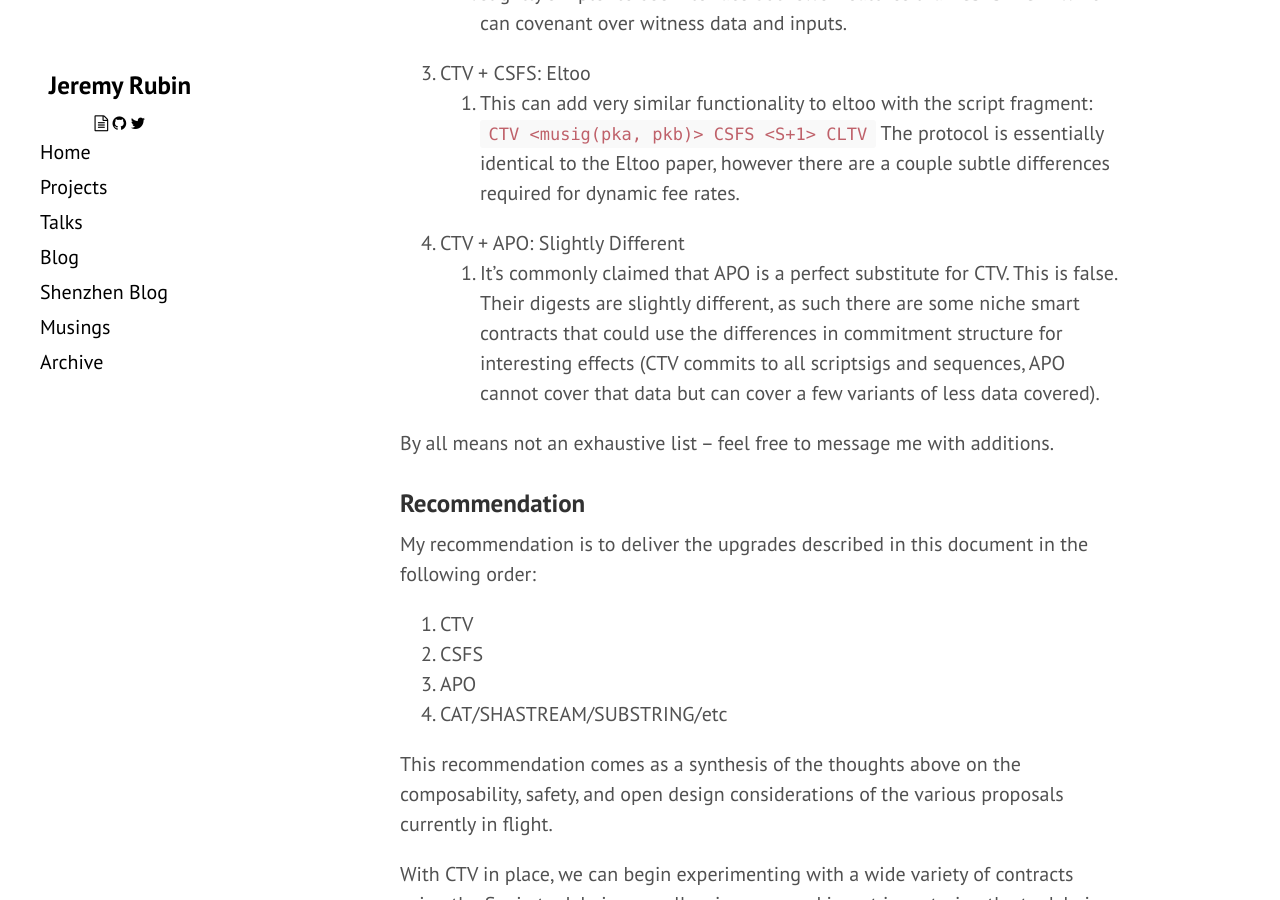
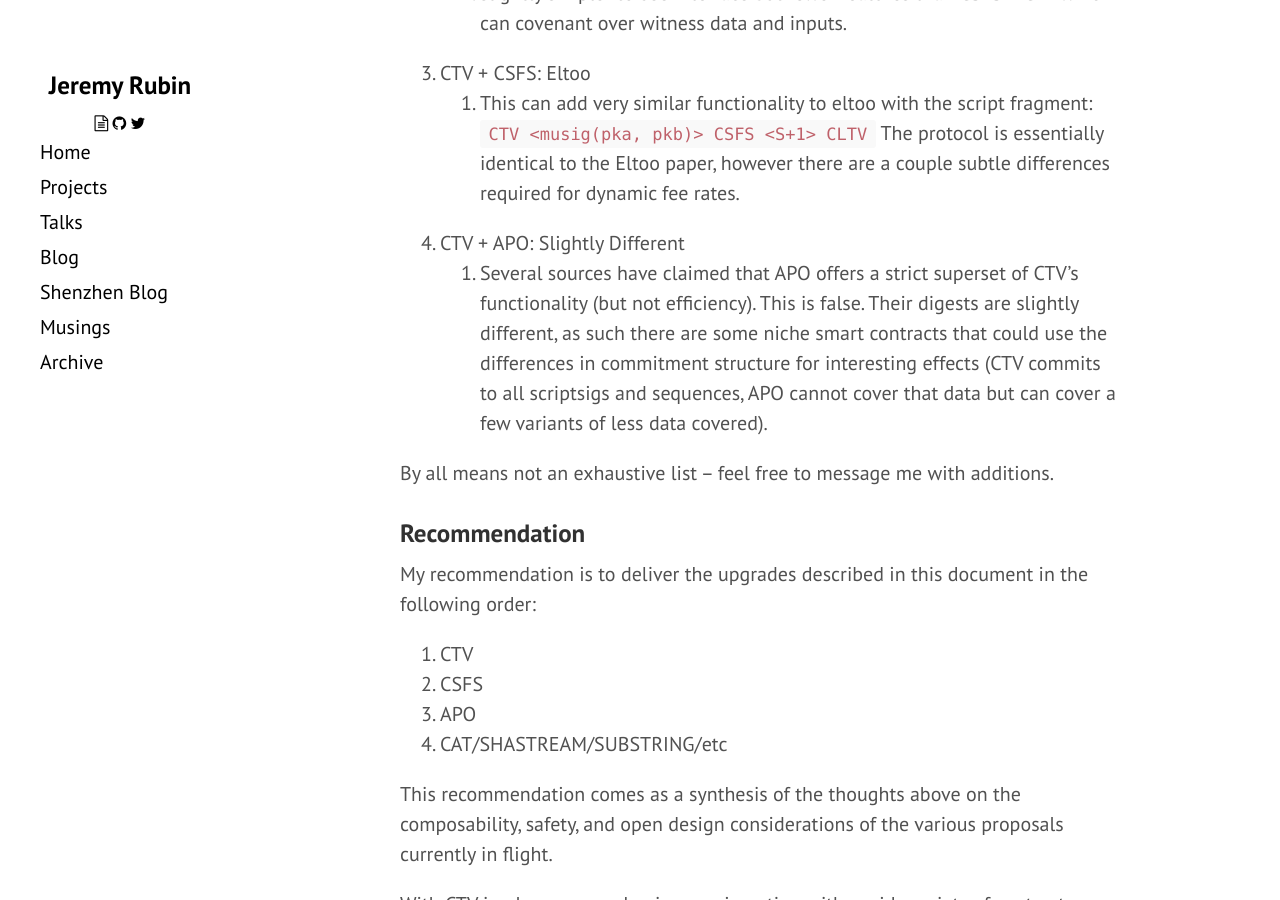
Before and after one commit to JeremyRubin/rubin.io, a Jekyll site: the page built from blog/_posts/0000-00-00-covenants.md, in a window 1280 px wide and 900 px high, scrolled down 7402 px. Built offline with Jekyll 4.4.1, drawn with Linux system fonts in a browser that asks for light colours.

Commit message:
clarify what 'perfect' means

```diff
--- a/blog/_posts/0000-00-00-covenants.md
+++ b/blog/_posts/0000-00-00-covenants.md
@@ -318,11 +318,12 @@ could alone:
     The protocol is essentially identical to the Eltoo paper, however there are
     a couple subtle differences required for dynamic fee rates.
 4. CTV + APO: Slightly Different
-   1. It's commonly claimed that APO is a perfect substitute for CTV. This is
-      false. Their digests are slightly different, as such there are some niche
-    smart contracts that could use the differences in commitment structure for
-    interesting effects (CTV commits to all scriptsigs and sequences, APO cannot
-    cover that data but can cover a few variants of less data covered).
+   1. Several sources have claimed that APO offers a strict superset
+      of CTV's functionality (but not efficiency). This is false. Their digests
+      are slightly different, as such there are some niche smart contracts that could
+      use the differences in commitment structure for interesting effects (CTV
+      commits to all scriptsigs and sequences, APO cannot cover that data but can
+      cover a few variants of less data covered).
 
 
 By all means not an exhaustive list -- feel free to message me with additions.
```
